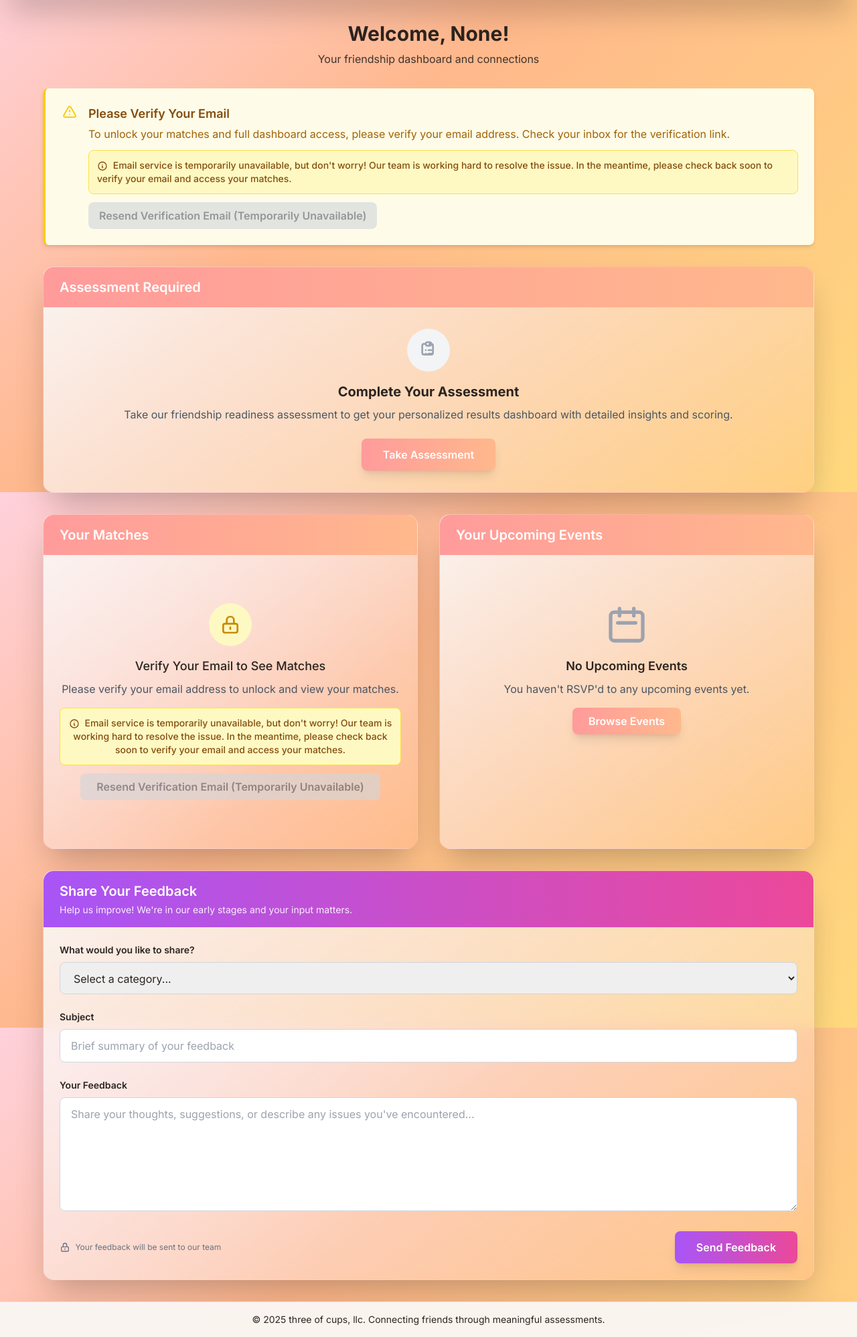
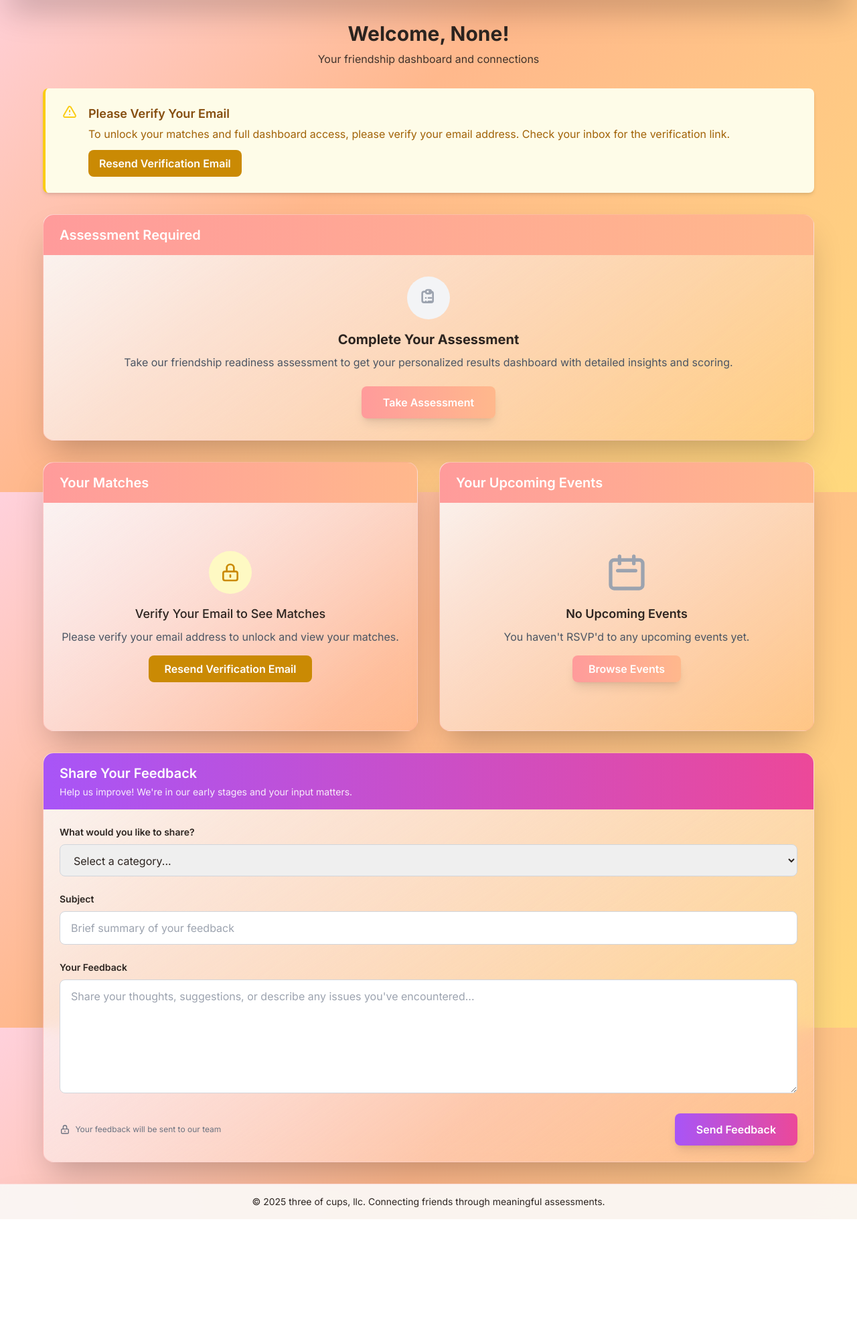
Before and after one commit to raazr62/ThreeOfCupsLLC_flask, a Flask app: page /dashboard in a window 1280 px wide. Shown: the part 65-2062 px from the top of the page at 67% size. After the commit the page ends 1886 px from the top, so only its background shows below. Run offline with Flask 3, Linux system fonts and the light colour scheme; a user stored in the database is signed in; data that the repository does not hold is empty; some libraries are stand-ins or nearby versions.

Commit message:
reenable emails

```diff
--- a/templates/login.html
+++ b/templates/login.html
@@ -20,8 +20,7 @@
                 <div>
                     <div class="flex items-center justify-between mb-2">
                         <label for="password" class="block text-sm font-medium text-text-primary">Password</label>
-                        <!-- Temporarily hidden while email service is unavailable -->
-                        <!-- <a href="{{ url_for('forgot_password') }}" class="text-sm hover:opacity-80 transition-colors" style="color: #D6653A;">Forgot password?</a> -->
+                        <a href="{{ url_for('forgot_password') }}" class="text-sm hover:opacity-80 transition-colors" style="color: #D6653A;">Forgot password?</a>
                     </div>
                     <input type="password" name="password" id="password" required
                            class="w-full px-4 py-3 bg-card-light border border-text-primary/30 rounded-lg focus:ring-2 focus:ring-accent focus:border-accent transition-all text-text-primary placeholder-gray-400">
--- a/templates/user_dashboard.html
+++ b/templates/user_dashboard.html
@@ -21,18 +21,9 @@
                     <div class="ml-4 flex-1">
                         <h3 class="text-lg font-semibold text-yellow-800 mb-1">Please Verify Your Email</h3>
                         <p class="text-yellow-700 mb-3">To unlock your matches and full dashboard access, please verify your email address. Check your inbox for the verification link.</p>
-                        <div class="bg-yellow-100 border border-yellow-300 rounded-lg p-3 mb-3">
-                            <p class="text-sm text-yellow-800 font-medium">
-                                <svg class="w-4 h-4 inline mr-1" fill="none" stroke="currentColor" viewBox="0 0 24 24">
-                                    <path stroke-linecap="round" stroke-linejoin="round" stroke-width="2" d="M13 16h-1v-4h-1m1-4h.01M21 12a9 9 0 11-18 0 9 9 0 0118 0z"></path>
-                                </svg>
-                                Email service is temporarily unavailable, but don't worry! Our team is working hard to resolve the issue. In the meantime, please check back soon to verify your email and access your matches.
-                            </p>
-                        </div>
                         <a href="{{ url_for('resend_verification') }}"
-                           class="inline-block bg-gray-300 text-gray-600 font-semibold py-2 px-4 rounded-lg cursor-not-allowed opacity-60"
-                           onclick="event.preventDefault(); alert('Email service is temporarily unavailable. Please check back soon!');">
-                            Resend Verification Email (Temporarily Unavailable)
+                           class="inline-block bg-yellow-600 hover:bg-yellow-700 text-white font-semibold py-2 px-4 rounded-lg transition-all duration-300">
+                            Resend Verification Email
                         </a>
                     </div>
                 </div>
@@ -85,18 +76,9 @@
                             </div>
                             <h3 class="text-lg font-medium text-text-primary mb-2">Verify Your Email to See Matches</h3>
                             <p class="text-gray-600 mb-4">Please verify your email address to unlock and view your matches.</p>
-                            <div class="bg-yellow-100 border border-yellow-300 rounded-lg p-3 mb-3">
-                                <p class="text-sm text-yellow-800 font-medium">
-                                    <svg class="w-4 h-4 inline mr-1" fill="none" stroke="currentColor" viewBox="0 0 24 24">
-                                        <path stroke-linecap="round" stroke-linejoin="round" stroke-width="2" d="M13 16h-1v-4h-1m1-4h.01M21 12a9 9 0 11-18 0 9 9 0 0118 0z"></path>
-                                    </svg>
-                                    Email service is temporarily unavailable, but don't worry! Our team is working hard to resolve the issue. In the meantime, please check back soon to verify your email and access your matches.
-                                </p>
-                            </div>
                             <a href="{{ url_for('resend_verification') }}"
-                               class="inline-block bg-gray-300 text-gray-600 font-semibold py-2 px-6 rounded-lg cursor-not-allowed opacity-60"
-                               onclick="event.preventDefault(); alert('Email service is temporarily unavailable. Please check back soon!');">
-                                Resend Verification Email (Temporarily Unavailable)
+                               class="inline-block bg-yellow-600 hover:bg-yellow-700 text-white font-semibold py-2 px-6 rounded-lg transition-all duration-300">
+                                Resend Verification Email
                             </a>
                         </div>
                     {% elif matched_users %}
```
Also changed, not shown: templates/admin_pending_matches.html (+3 -12 lines).
